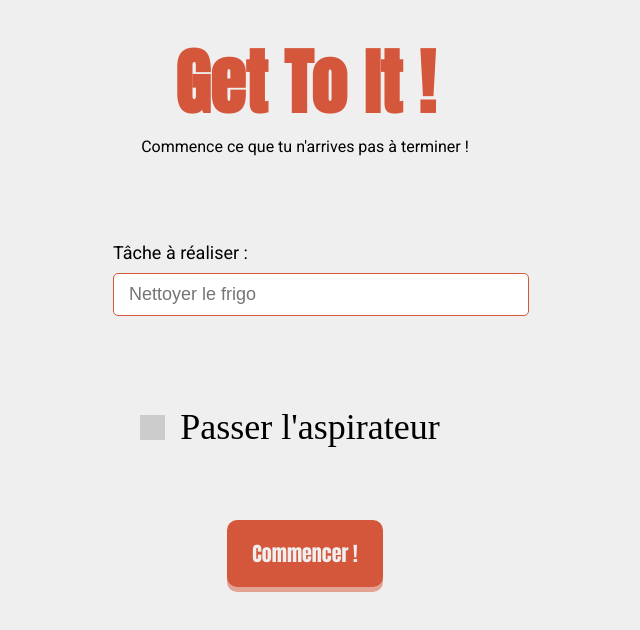
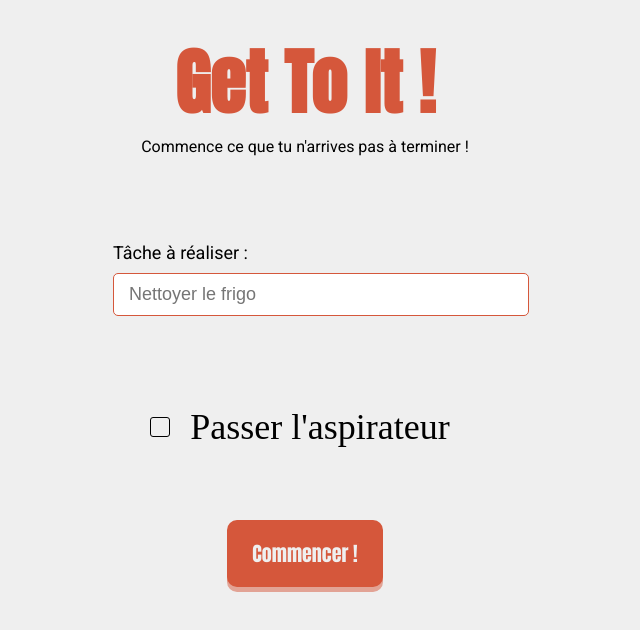
Before and after one commit to lea-stellini/Get-To-It, a plain HTML site: page index.html in a window 1280 px wide. Shown: the whole page, without its empty margins (335-975 px from the left). Drawn offline with Linux system fonts and the light colour scheme.

Commit message:
personnalisation checkbox

```diff
--- a/styles.css
+++ b/styles.css
@@ -75,58 +75,38 @@ main{
 
 .checkbox{
     position: relative;
-    top: 45%;
-    right: 30px
+    top: 47%;
+    right: 10px;
+    font-size: 22px;
 }
 
-.checkbox input{
-  position: absolute;
-  opacity: 0;
-  height: 0;
-  width: 0;
+input[type="checkbox"] {
+    appearance: none;
+    margin: 0;
+    font-size: 20px;
+    width: 20px;
+    height: 20px;
+    border: 1px solid;
+    border-radius: 3px;
+    display: grid;
+    place-content: center;
+    cursor: pointer;
 }
 
-.checkbox .checkmark{
- position: absolute;
-  top: 0;
-  left: 0;
-  height: 25px;
-  width: 25px;
-  background-color: #ccc;
-  cursor: pointer;
+input[type="checkbox"]::before {
+    content: "";
+    width: 15px;
+    height: 15px;
+    clip-path: polygon(14% 44%, 0 65%, 50% 100%, 100% 16%, 80% 0%, 43% 62%);
+    transform: scale(0);
+    transform-origin: bottom left;
+    transition: 120ms transform ease-in-out;
+    background-color: var(--primary);
 }
 
-.checkbox:hover input ~ .checkmark{
-    background-color: var(--tertiary);
+input[type="checkbox"]:checked::before {
+    transform: scale(1);
 }
-
-.checkbox input:checked ~ .checkmark{
-    background-color: antiquewhite;
-}
-
-.checkmark:after{
-    content:"";
-    position: absolute;
-    display: none;
-}
-
-.checkbox input:checked ~ .checkmark:after{
-    display: block;
-}
-
-.checkbox .checkmark:after{
-    left: 9px;
-    top: 5px;
-    width: 5px;
-    height: 10px;
-    border: solid white;
-    border-width: 0 3px 3px 0;
-    -webkit-transform: rotate(45deg);
-    -ms-transform: rotate(45deg);
-    transform: rotate(45deg);
-}
-
-
 
 .active__task p{
     font-size: 36px;
@@ -148,8 +128,8 @@ main{
 }
 
 .btn__start:active{
-    transform: translate(0, 5px);
-    -webkit-transform: translate(0, 5px);
+    transform: scale(0.95);
+    -webkit-transform: scale(0.95);
     box-shadow: 0 0 var(--tertiary);
     border: 1px solid var(--primary);
     background-color: var(--secondary);
```
Also changed, not shown: index.html (+0 -1 lines).
